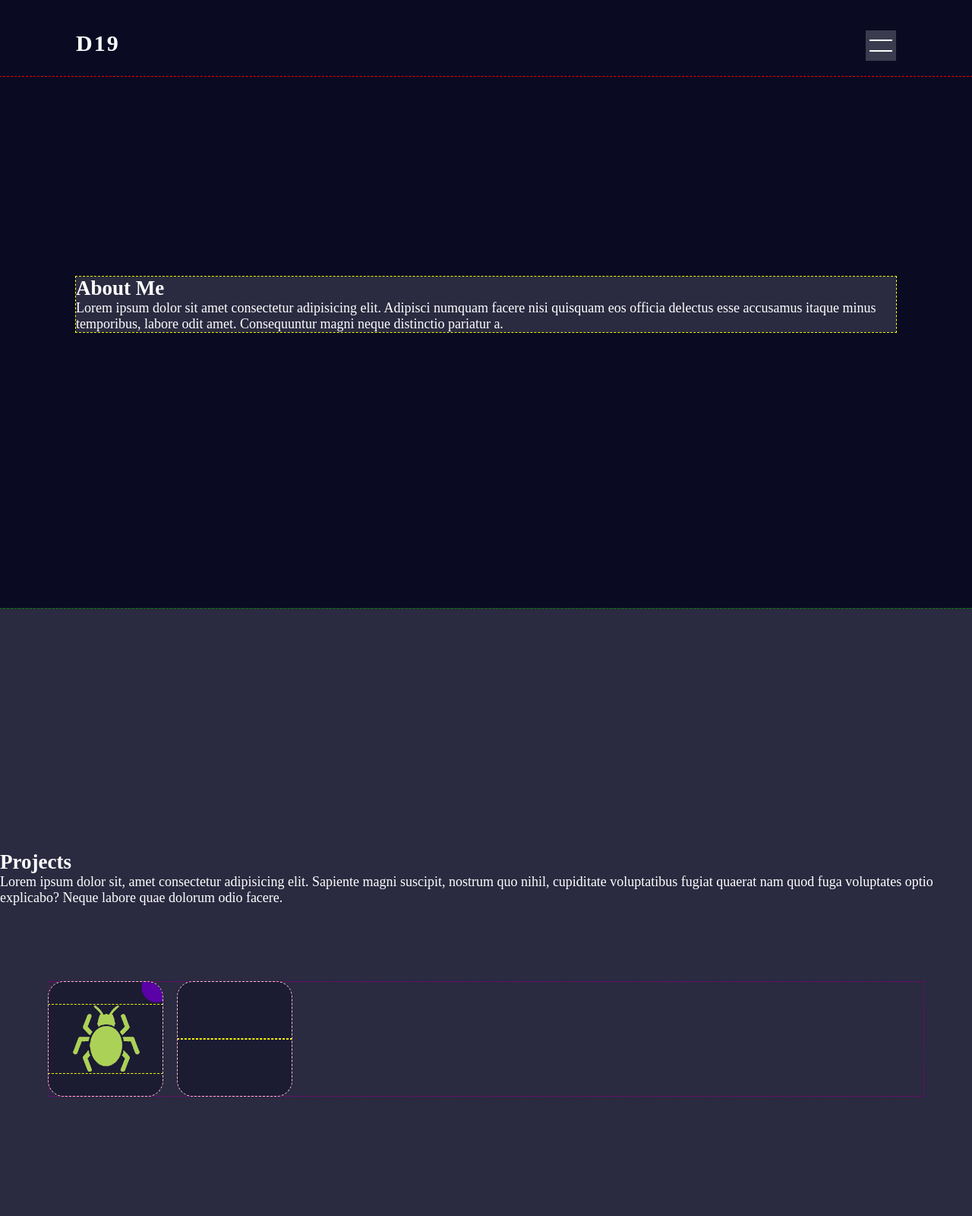
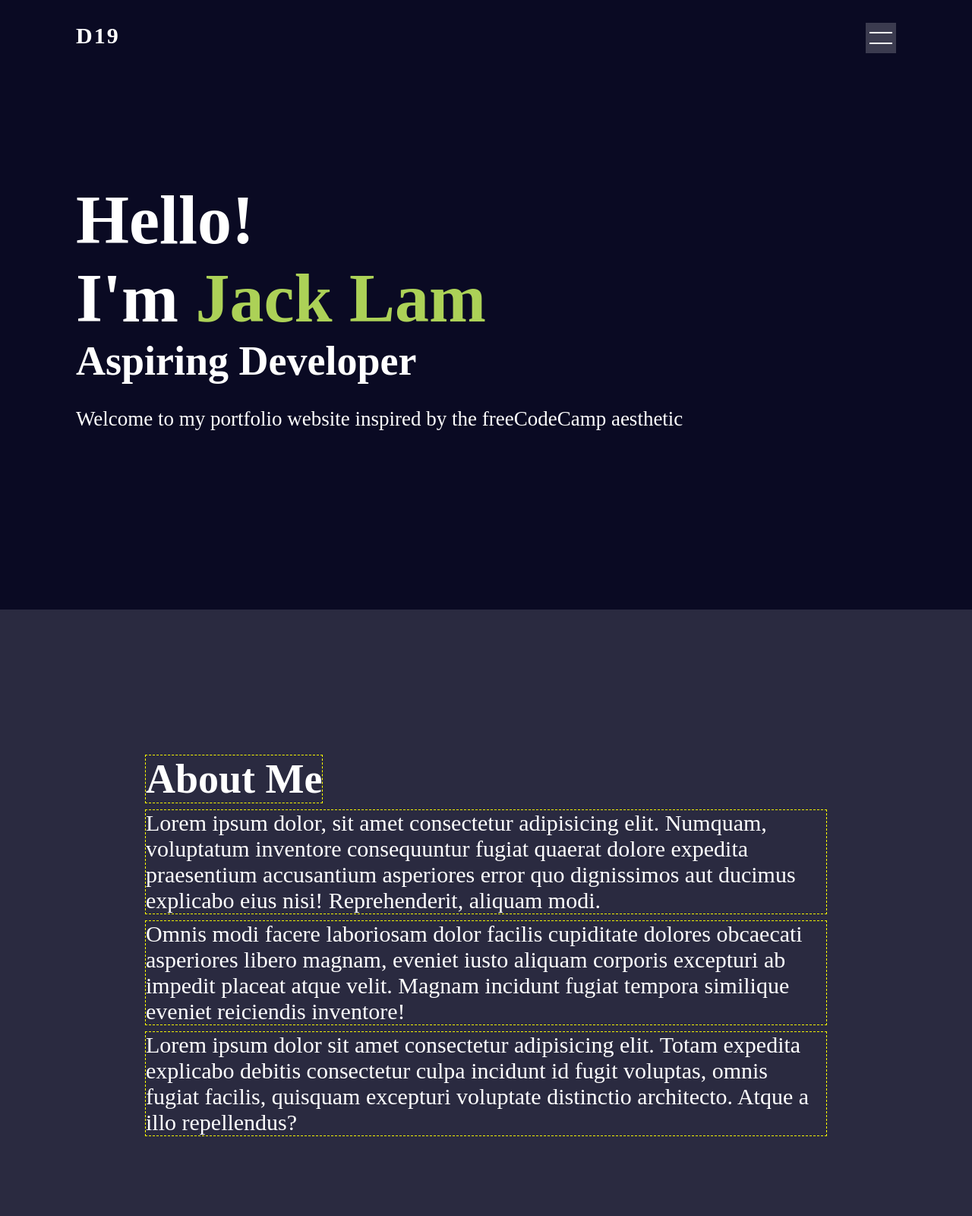
Before and after one commit to department19/FAC-Webpage, a website: page index.html in a window 1280 px wide. Shown: the top 1600 px of the page at 76% size. Drawn offline with Linux system fonts and the light colour scheme.

Commit message:
updated layout and some content

```diff
--- a/index.html
+++ b/index.html
@@ -1,7 +1,7 @@
 <!DOCTYPE html>
 <html lang="en">
 	<head>
-		<title>My Webpage</title>
+		<title>Jack L</title>
 		<meta charset="UTF-8" />
 		<meta
 			name="viewport"
@@ -25,38 +25,42 @@
 			<a class="logo">D19</a>
 			<div id="navbutton"></div>
 		</header>
+        <div id="header-border"></div>
 		<section class="banner" id="sec">
 			<div id="portraitbox">
 				<img id="portrait" src="" />
 			</div>
-			<article id="about-me">
-				<h2>About Me</h2>
-				<p>
-					Lorem ipsum dolor sit amet consectetur adipisicing elit.
-					Adipisci numquam facere nisi quisquam eos officia delectus
-					esse accusamus itaque minus temporibus, labore odit amet.
-					Consequuntur magni neque distinctio pariatur a.
-				</p>
+			<article id="home">
+				<h1>Hello!</h1>
+                <h1>I'm <span>Jack Lam</span></h1>
+                <h2 class="titles">Aspiring Developer</h2>
+                <p class="hero">
+                    Welcome to my portfolio website inspired by the
+                    freeCodeCamp aesthetic
+                </p>
 			</article>
 		</section>
 		<nav id="navbar">
 			<ul>
-				<li class="navitem"><a href="#sec">About Me</a></li>
+				<li class="navitem"><a href="#sec">Home</a></li>
+				<li class="navitem"><a href="#about-me">About me</a></li>
 				<li class="navitem"><a href="#projects">Projects</a></li>
-				<li class="navitem"><a href="#blog">Blog</a></li>
 				<li class="navitem"><a href="#contact">Contact</a></li>
 			</ul>
 		</nav>
 		<main>
+            <article id="about-me" class="maincontent">
+				<h2>About Me</h2>
+                <p>Lorem ipsum dolor, sit amet consectetur adipisicing elit. Numquam, voluptatum inventore consequuntur fugiat quaerat dolore expedita praesentium accusantium asperiores error quo dignissimos aut ducimus explicabo eius nisi! Reprehenderit, aliquam modi.</p>
+                <p>Omnis modi facere laboriosam dolor facilis cupiditate dolores obcaecati asperiores libero magnam, eveniet iusto aliquam corporis excepturi ab impedit placeat atque velit. Magnam incidunt fugiat tempora similique eveniet reiciendis inventore!</p>
+                <p>Lorem ipsum dolor sit amet consectetur adipisicing elit. Totam expedita explicabo debitis consectetur culpa incidunt id fugit voluptas, omnis fugiat facilis, quisquam excepturi voluptate distinctio architecto. Atque a illo repellendus?</p>
+			</article>
 			<article id="projects" class="maincontent">
 				<div>
 					<h2>Projects</h2>
 					<p>
-						Lorem ipsum dolor sit, amet consectetur adipisicing
-						elit. Sapiente magni suscipit, nostrum quo nihil,
-						cupiditate voluptatibus fugiat quaerat nam quod fuga
-						voluptates optio explicabo? Neque labore quae dolorum
-						odio facere.
+						My current projects are listed below, future
+                         projects will added with additional tiles
 					</p>
 				</div>
 				<div class="project-tile-box">
@@ -70,15 +74,14 @@
 								/>
 							</div>
 							<div class="project-description">
+                                <!-- maybe do an nthchild stagger on the animation -->
 								<div>
 									<h3 class="project-name">Squash-a-Bug!</h3>
 									<h4 class="project-type">Game</h4>
 								</div>
 								<p>
-									Lorem ipsum dolor sit amet, consectetur
-									adipisicing elit. Cupiditate nihil eaque
-									recusandae harum exercitationem ipsa
-									assumenda tenetur rerum minus. Nostrum.
+									A simple webgame where you squash the bugs by clicking
+                                     with the mouse. Can be played on a touch screen too!
 								</p>
 							</div>
 						</a>
@@ -97,17 +100,35 @@
 							</p>
 						</div>
 					</div>
+					<div class="projectitem">
+						<div class="imgbox">
+							<img src="" alt="" />
+						</div>
+						<div class="project-description">
+							<h3>Under Construction</h3>
+							<p>
+								Lorem ipsum dolor sit amet, consectetur
+								adipisicing elit. Cupiditate nihil eaque
+								recusandae harum exercitationem ipsa assumenda
+								tenetur rerum minus. Nostrum.
+							</p>
+						</div>
+					</div>
+					<div class="projectitem">
+						<div class="imgbox">
+							<img src="" alt="" />
+						</div>
+						<div class="project-description">
+							<h3>Under Construction</h3>
+							<p>
+								Lorem ipsum dolor sit amet, consectetur
+								adipisicing elit. Cupiditate nihil eaque
+								recusandae harum exercitationem ipsa assumenda
+								tenetur rerum minus. Nostrum.
+							</p>
+						</div>
+					</div>
 				</div>
-			</article>
-			<article id="blog" class="maincontent">
-				<h2>Blog</h2>
-				<p>
-					Lorem ipsum dolor sit amet consectetur adipisicing elit.
-					Provident voluptatem magnam quo asperiores excepturi. Error
-					quae repellendus asperiores dicta. Repellat veritatis
-					eveniet minima pariatur sit, libero eligendi fuga dolorum!
-					Delectus.
-				</p>
 			</article>
 			<article id="contact" class="maincontent">
 				<h2>Contact</h2>
--- a/styles.css
+++ b/styles.css
@@ -31,6 +31,7 @@ html {
 	/* padding: 0; */
 	box-sizing: border-box;
 	scroll-behavior: smooth;
+    overflow-x: hidden;
 }
 
 body {
@@ -42,9 +43,34 @@ body {
 	background-color: var(--bg2);
 }
 
+h1 {
+    font-size: 5em;
+}
+
+h1 span {
+    color: var(--green);
+}
+
+h2 {
+    font-size: 3em;
+}
+
+p {
+    font-size:3rem;
+}
+
+.projectitem p {
+    font-size: 2rem;
+}
+
+p.hero {
+    font-size: 1.5em;
+    margin-top: 3rem;
+}
+
 .banner {
 	box-sizing: inherit;
-	outline: 1px dashed green;
+	/* outline: 1px dashed green; */
 	position: relative;
 	width: 100%;
 	min-height: 100vh;
@@ -58,12 +84,12 @@ body {
 	display: flex;
 	align-items: center;
 	transition: 0.5s;
-	z-index: 3;
+	z-index:10;
 }
 
 header {
+	/* outline: 1px dashed red; */
 	box-sizing: inherit;
-	outline: 1px dashed red;
 	/* position: absolute; */
 	position: sticky;
 	top: 0;
@@ -73,8 +99,27 @@ header {
 	height: 10rem;
 	display: flex;
 	justify-content: space-between;
-	padding: 40px 100px;
-	z-index: 4;
+	padding: 3rem 10rem;
+	z-index: 100;
+    background-color: var(--bg1);
+}
+
+/* header::after {
+    position: absolute;
+    content: "";
+    bottom: 0;
+    left: 0;
+    width: 100vw;
+    border: 1px solid var(--yellow);
+} */
+
+#header-border {
+    position: sticky;
+    top: 10rem;
+    bottom: 0;
+    width: 100%;
+    z-index: 9;
+    border: 1px solid var(--yellow);
 }
 
 header .logo {
@@ -192,26 +237,35 @@ main {
 }
 
 article {
-	outline: 1px dashed yellow;
-	background-color: var(--bg3);
+	/* outline: 1px dashed yellow; */
 	z-index: 2;
 }
 
 main article {
-	display: flex;
+    display: flex;
 	flex-direction: column;
-	align-items: center;
-	justify-content: center;
+	align-items: flex-start;
+	justify-content: start;
 	flex-wrap: wrap;
-	gap: 10rem;
-	min-height: 120vh;
+	gap: 1rem;
+	min-height: 100vh;
+    padding: 15%;
+    background-color: var(--bg3);
+}
+
+main article > * {
+    outline: 1px dashed yellow;
+}
+
+main article:last-of-type{
+    min-height: auto;
 }
 
 .project-tile-box {
 	/* position: relative; */
 	outline: 1px purple dashed;
-	min-width: 90vw;
-	max-width: 100vw;
+	min-width: 50%;
+	max-width: 100%;
 	/* max-width: 100dvw; */
 	display: flex;
 	flex-direction: row;
@@ -295,9 +349,10 @@ a {
 .project-description {
 	position: absolute;
 	bottom: 0;
-	width: 100%;
+	width:95%;
 	height: 8rem;
-    padding: 0 1rem;
+    margin: 0 1rem;
+    /* padding: 0 1rem; */
 	/* text-align: ; */
 	transition: 0.5s;
 	opacity: 0;
```
